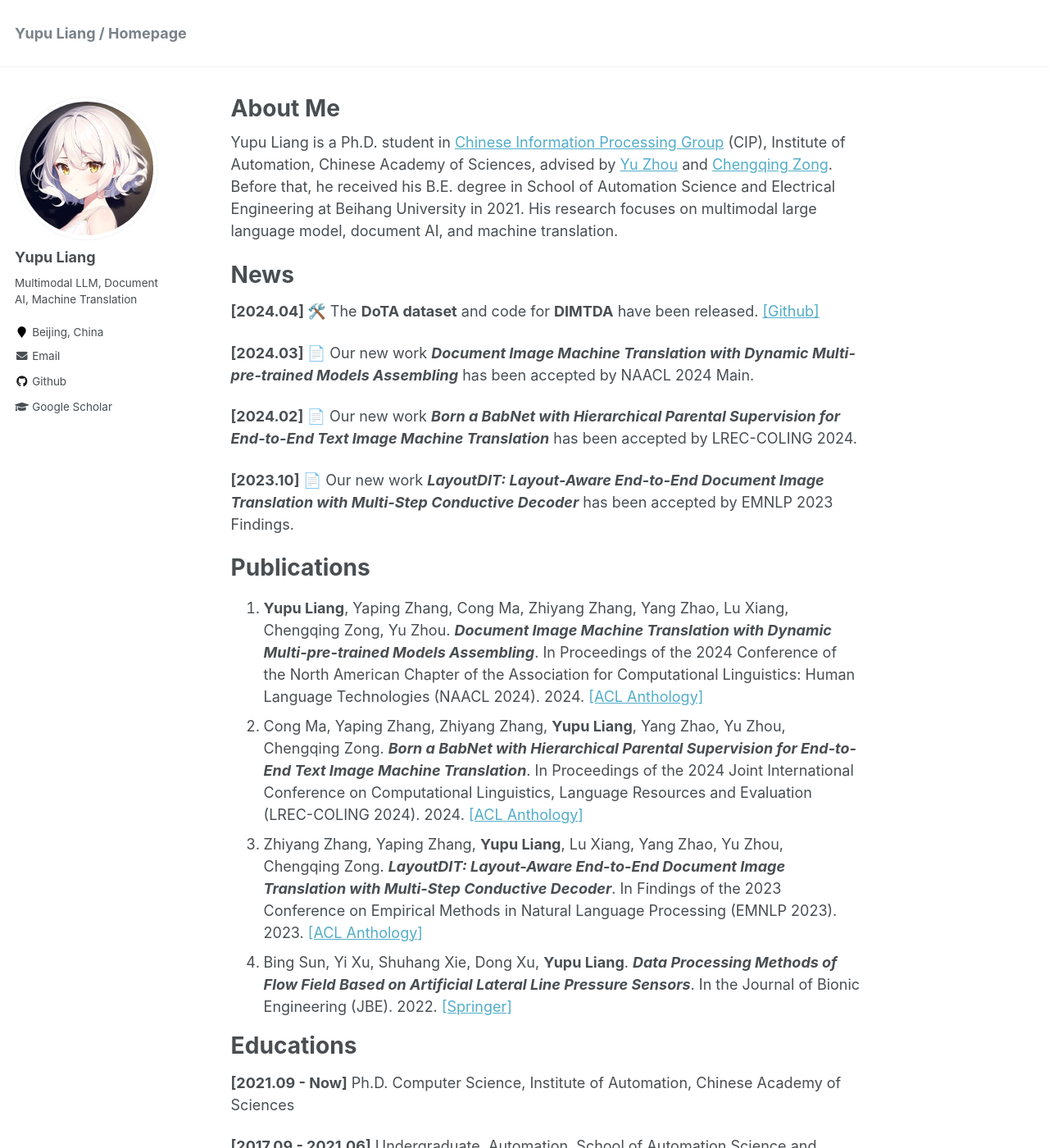
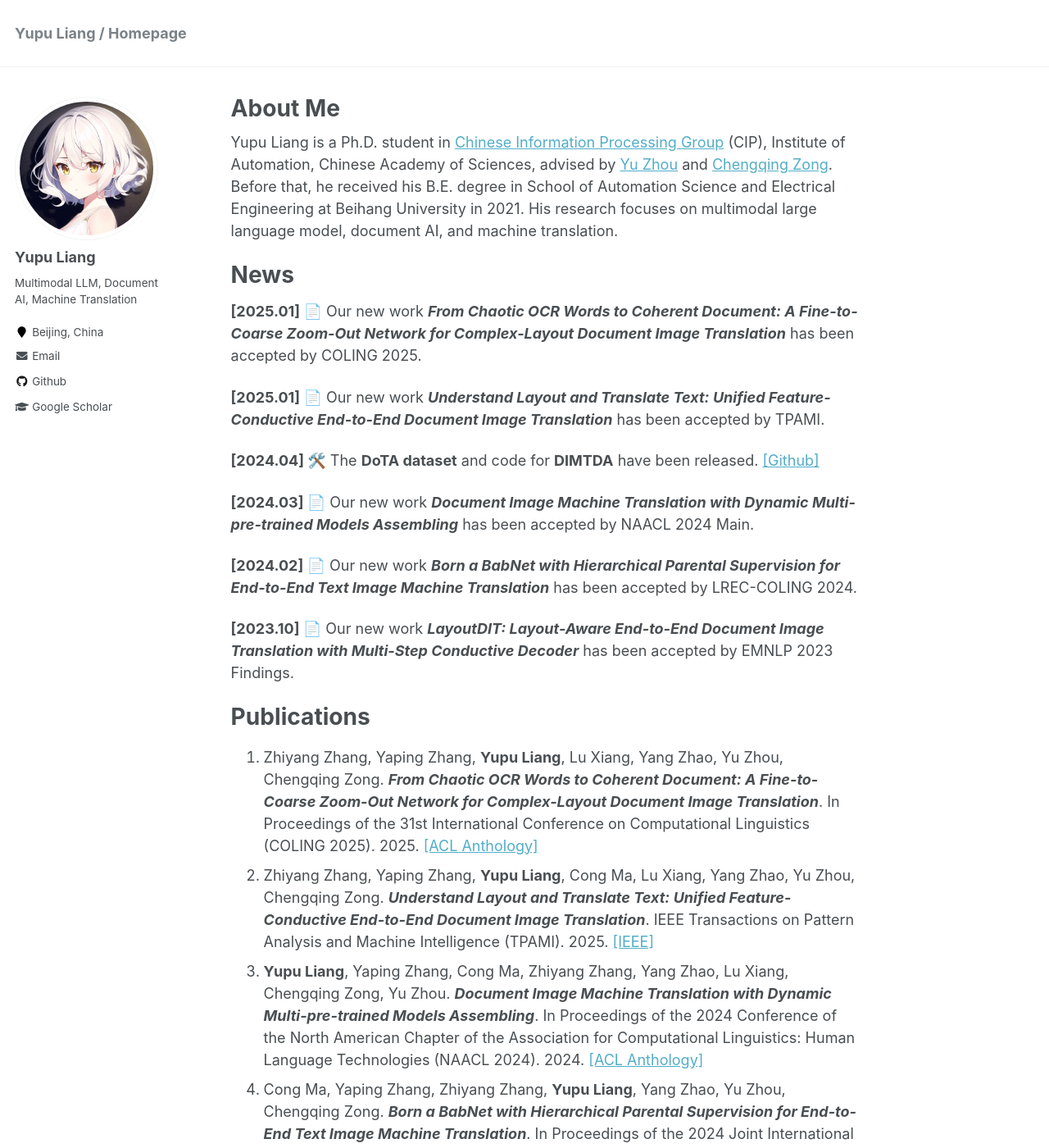
Before and after one commit to liangyupu/liangyupu.github.io, a Jekyll site: the page built from _pages/about.md, in a window 1280 px wide and 1400 px high. Shown: the whole window at 82% size. Built offline with Jekyll 4.4.1, drawn with Linux system fonts in a browser that asks for light colours; some of the changed text lies outside the part shown.

Commit message:
Update about.md

```diff
--- a/_pages/about.md
+++ b/_pages/about.md
@@ -11,6 +11,10 @@ redirect_from:
 Yupu Liang is a Ph.D. student in [Chinese Information Processing Group](http://www.nlpr.ia.ac.cn/cip/staff.htm) (CIP), Institute of Automation, Chinese Academy of Sciences, advised by [Yu Zhou](https://people.ucas.ac.cn/~zhouyu) and [Chengqing Zong](https://people.ucas.ac.cn/~zongchengqing). Before that, he received his B.E. degree in School of Automation Science and Electrical Engineering at Beihang University in 2021. His research focuses on multimodal large language model, document AI, and machine translation.
 
 # News
+**[2025.01] 📄** Our new work ***From Chaotic OCR Words to Coherent Document: A Fine-to-Coarse Zoom-Out Network for Complex-Layout Document Image Translation*** has been accepted by COLING 2025.
+
+**[2025.01] 📄** Our new work ***Understand Layout and Translate Text: Unified Feature-Conductive End-to-End Document Image Translation*** has been accepted by TPAMI.
+
 **[2024.04] 🛠️** The **DoTA dataset** and code for **DIMTDA**  have been released. [\[Github\]](https://github.com/liangyupu/DIMTDA)
 
 **[2024.03] 📄** Our new work ***Document Image Machine Translation with Dynamic Multi-pre-trained Models Assembling*** has been accepted by NAACL 2024 Main.
@@ -20,10 +24,12 @@ Yupu Liang is a Ph.D. student in [Chinese Information Processing Group](http://w
 **[2023.10] 📄** Our new work ***LayoutDIT: Layout-Aware End-to-End Document Image Translation with Multi-Step Conductive Decoder*** has been accepted by EMNLP 2023 Findings.
 
 # Publications
-1. **Yupu Liang**, Yaping Zhang, Cong Ma, Zhiyang Zhang, Yang Zhao, Lu Xiang, Chengqing Zong, Yu Zhou. ***Document Image Machine Translation with Dynamic Multi-pre-trained Models Assembling***. In Proceedings of the 2024 Conference of the North American Chapter of the Association for Computational Linguistics: Human Language Technologies (NAACL 2024). 2024. [\[ACL Anthology\]](https://aclanthology.org/2024.naacl-long.392)
-2. Cong Ma, Yaping Zhang, Zhiyang Zhang, **Yupu Liang**, Yang Zhao, Yu Zhou, Chengqing Zong. ***Born a BabNet with Hierarchical Parental Supervision for End-to-End Text Image Machine Translation***. In Proceedings of the 2024 Joint International Conference on Computational Linguistics, Language Resources and Evaluation (LREC-COLING 2024). 2024. [\[ACL Anthology\]](https://aclanthology.org/2024.lrec-main.222/)
-3. Zhiyang Zhang, Yaping Zhang, **Yupu Liang**, Lu Xiang, Yang Zhao, Yu Zhou, Chengqing Zong. ***LayoutDIT: Layout-Aware End-to-End Document Image Translation with Multi-Step Conductive Decoder***. In Findings of the 2023 Conference on Empirical Methods in Natural Language Processing (EMNLP 2023). 2023. [\[ACL Anthology\]](https://aclanthology.org/2023.findings-emnlp.673/)
-4. Bing Sun, Yi Xu, Shuhang Xie, Dong Xu, **Yupu Liang**. ***Data Processing Methods of Flow Field Based on Artificial Lateral Line Pressure Sensors***. In the Journal of Bionic Engineering (JBE). 2022. [\[Springer\]](https://link.springer.com/article/10.1007/s42235-022-00232-x)
+1. Zhiyang Zhang, Yaping Zhang, **Yupu Liang**, Lu Xiang, Yang Zhao, Yu Zhou, Chengqing Zong. ***From Chaotic OCR Words to Coherent Document: A Fine-to-Coarse Zoom-Out Network for Complex-Layout Document Image Translation***. In Proceedings of the 31st International Conference on Computational Linguistics (COLING 2025). 2025. [\[ACL Anthology\]](https://aclanthology.org/2025.coling-main.723/)
+2. Zhiyang Zhang, Yaping Zhang, **Yupu Liang**, Cong Ma, Lu Xiang, Yang Zhao, Yu Zhou, Chengqing Zong. ***Understand Layout and Translate Text: Unified Feature-Conductive End-to-End Document Image Translation***. IEEE Transactions on Pattern Analysis and Machine Intelligence (TPAMI). 2025. [\[IEEE\]](https://ieeexplore.ieee.org/abstract/document/10844563)
+3. **Yupu Liang**, Yaping Zhang, Cong Ma, Zhiyang Zhang, Yang Zhao, Lu Xiang, Chengqing Zong, Yu Zhou. ***Document Image Machine Translation with Dynamic Multi-pre-trained Models Assembling***. In Proceedings of the 2024 Conference of the North American Chapter of the Association for Computational Linguistics: Human Language Technologies (NAACL 2024). 2024. [\[ACL Anthology\]](https://aclanthology.org/2024.naacl-long.392)
+4. Cong Ma, Yaping Zhang, Zhiyang Zhang, **Yupu Liang**, Yang Zhao, Yu Zhou, Chengqing Zong. ***Born a BabNet with Hierarchical Parental Supervision for End-to-End Text Image Machine Translation***. In Proceedings of the 2024 Joint International Conference on Computational Linguistics, Language Resources and Evaluation (LREC-COLING 2024). 2024. [\[ACL Anthology\]](https://aclanthology.org/2024.lrec-main.222/)
+5. Zhiyang Zhang, Yaping Zhang, **Yupu Liang**, Lu Xiang, Yang Zhao, Yu Zhou, Chengqing Zong. ***LayoutDIT: Layout-Aware End-to-End Document Image Translation with Multi-Step Conductive Decoder***. In Findings of the 2023 Conference on Empirical Methods in Natural Language Processing (EMNLP 2023). 2023. [\[ACL Anthology\]](https://aclanthology.org/2023.findings-emnlp.673/)
+6. Bing Sun, Yi Xu, Shuhang Xie, Dong Xu, **Yupu Liang**. ***Data Processing Methods of Flow Field Based on Artificial Lateral Line Pressure Sensors***. Journal of Bionic Engineering (JBE). 2022. [\[Springer\]](https://link.springer.com/article/10.1007/s42235-022-00232-x)
 
 # Educations
 **[2021.09 - Now]** Ph.D. Computer Science, Institute of Automation, Chinese Academy of Sciences
```
